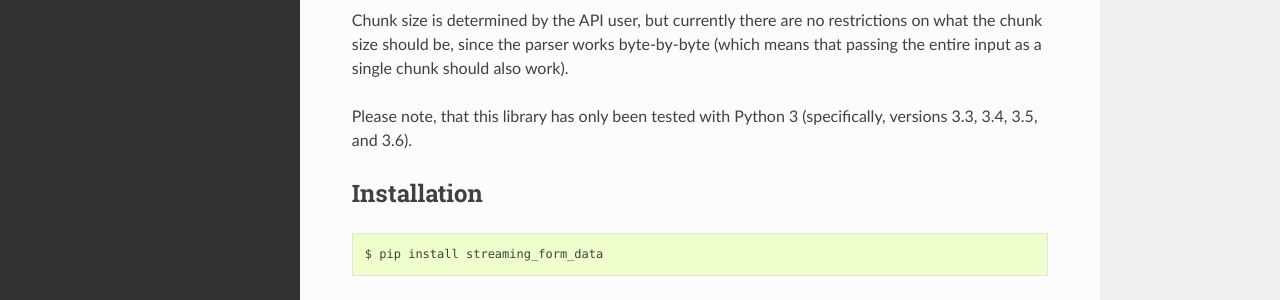
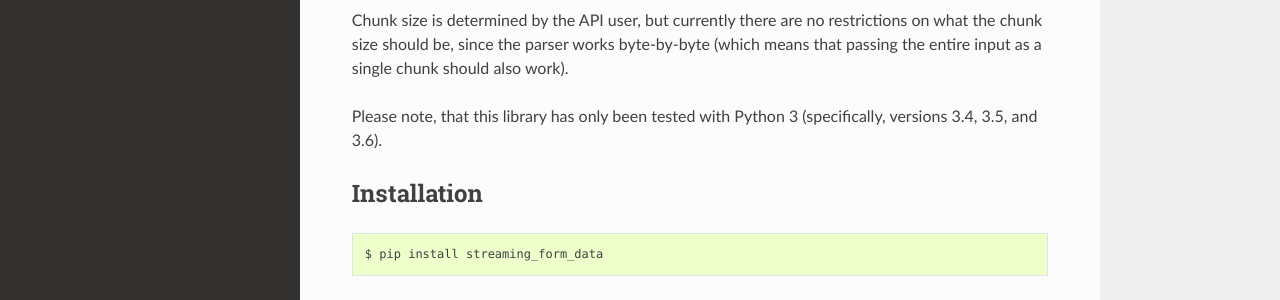
Before and after one commit to siddhantgoel/streaming-form-data, a Sphinx documentation site: the page built from docs/index.rst, in a window 1280 px wide and 900 px high. Shown: the part 268-568 px from the top of the window. Built offline with Sphinx 7.4.7 and the Read the Docs theme 2.0.0, drawn with Linux system fonts in a browser that asks for light colours.

Commit message:
update docs with supported Python versions

```diff
--- a/README.rst
+++ b/README.rst
@@ -41,7 +41,7 @@ Any new targets should inherit :code:`streaming_form_data.targets.BaseTarget`
 and define an :code:`on_data_received` function.
 
 Please note, that this library has only been tested with Python 3 (specifically,
-versions 3.3, 3.4, 3.5, and 3.6).
+versions 3.4, 3.5, and 3.6).
 
 Installation
 ------------
--- a/docs/index.rst
+++ b/docs/index.rst
@@ -18,7 +18,7 @@ byte-by-byte (which means that passing the entire input as a single chunk should
 also work).
 
 Please note, that this library has only been tested with Python 3 (specifically,
-versions 3.3, 3.4, 3.5, and 3.6).
+versions 3.4, 3.5, and 3.6).
 
 Installation
 ------------
```
